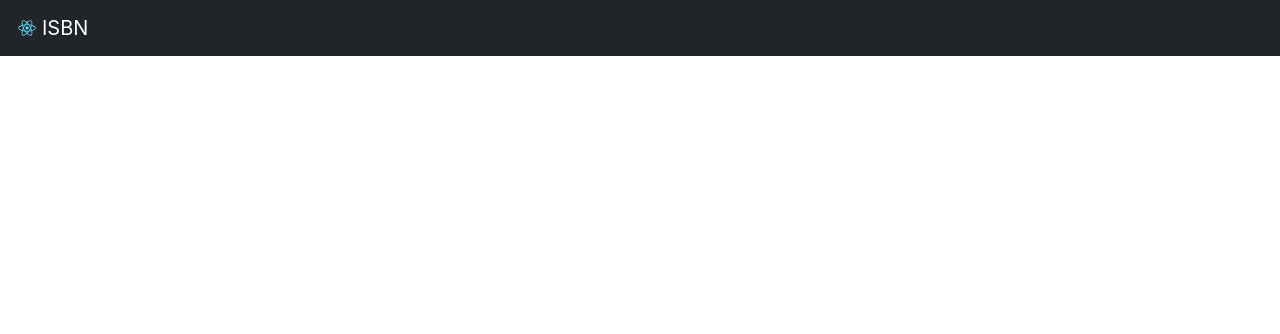
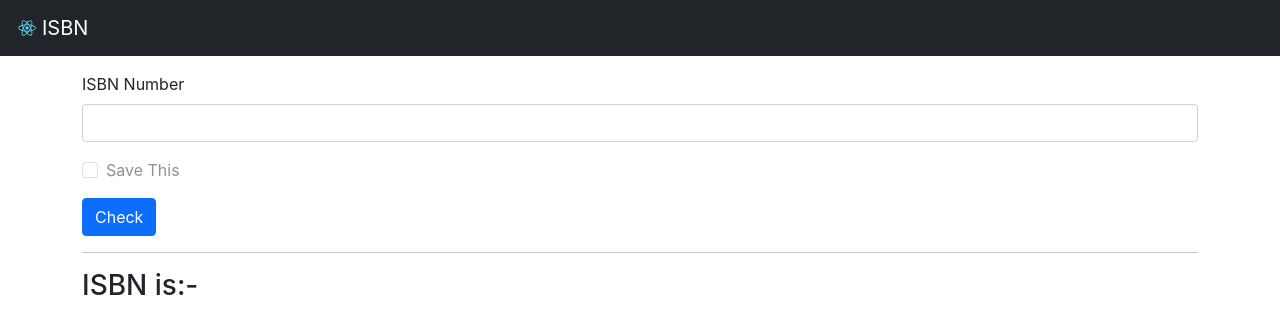
Before and after one commit to d-shaktiranjan/isbn, a React (Create React App) app: page / in a window 1280 px wide. Shown: the top 334 px of the page. Built offline with nearby package versions, Linux system fonts and the light colour scheme.

Commit message:
form added

```diff
--- a/src/App.js
+++ b/src/App.js
@@ -1,10 +1,12 @@
-import logo from './logo.svg';
-import './App.css';
 import { Navbar } from './myCom/Navbar.js';
+import { Form } from './myCom/Form.js';
 
 function App() {
   return (
-    <Navbar />
+    <>
+      <Navbar />
+      <Form />
+    </>
   );
 }
 
--- /dev/null
+++ b/src/myCom/Form.js
@@ -0,0 +1,26 @@
+import React, { useState } from 'react'
+
+export const Form = () => {
+    let handelClick = () => {
+        console.log("Check button Clicked");
+    }
+    let valueChange = (e) => {
+        setNumber(e.target.value)
+    }
+    const [isbnNumber, setNumber] = useState(null);
+    return (
+        <div className="container mt-3">
+            <div className="mb-3">
+                <label htmlFor="isbnNumber" className="form-label">ISBN Number</label>
+                <input type="text" value={isbnNumber} onChange={valueChange} className="form-control" id="isbnNumber" />
+            </div>
+            <div className="mb-3 form-check">
+                <input type="checkbox" className="form-check-input" id="saveCheck" disabled />
+                <label className="form-check-label" htmlFor="saveCheck">Save This</label>
+            </div>
+            <button type="submit" className="btn btn-primary" onClick={handelClick}>Check</button>
+            <hr />
+            <h3>ISBN is:- {isbnNumber}</h3>
+        </div>
+    )
+}
--- a/src/myCom/Navbar.js
+++ b/src/myCom/Navbar.js
@@ -3,10 +3,10 @@ import logo from '../logo.svg';
 
 export const Navbar = () => {
     return (
-        <nav class="navbar navbar-dark bg-dark">
-            <div class="container-fluid">
-                <a class="navbar-brand" href="#">
-                    <img src={logo} alt="" width="30" height="24" class="d-inline-block align-text-top" />
+        <nav className="navbar navbar-dark bg-dark">
+            <div className="container-fluid">
+                <a className="navbar-brand" href="/">
+                    <img src={logo} alt="" width="30" height="24" className="d-inline-block align-text-top" />
                     ISBN
                 </a>
             </div>
```
